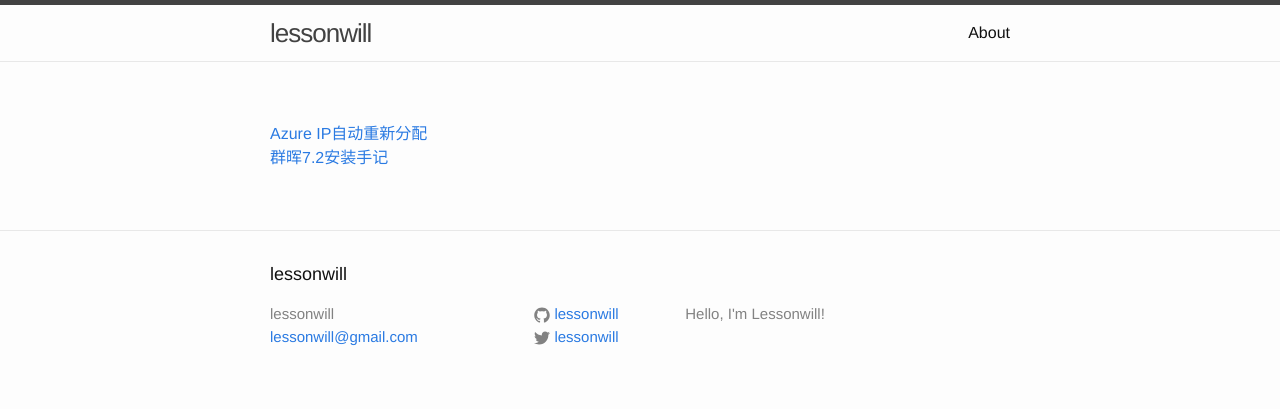
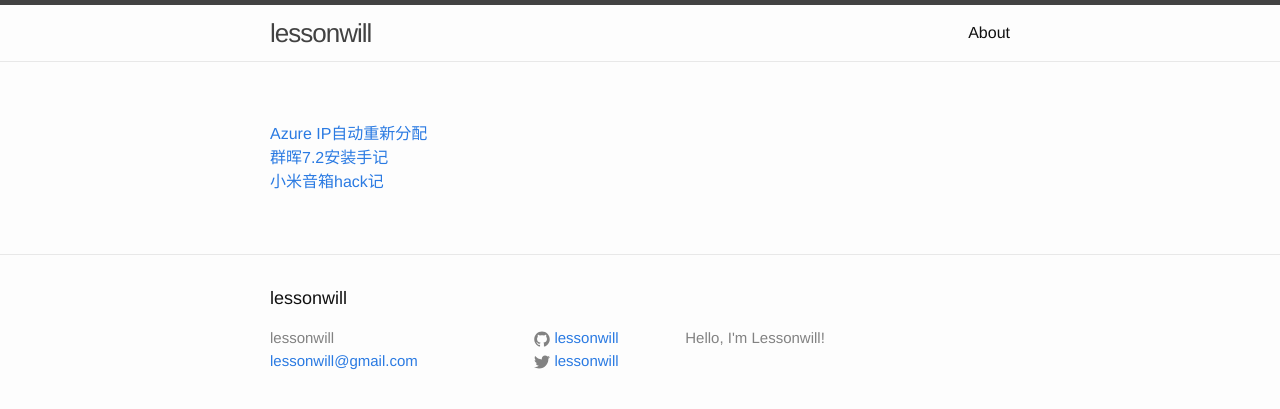
Before and after one commit to lessonwill/lessonwill.github.io, a Jekyll site: the page built from index.md, in a window 1280 px wide. Shown: the top 409 px of the page. Built offline with Jekyll 4.4.1, drawn with Linux system fonts in a browser that asks for light colours; our own code applies the rules of GitHub Pages for plain Markdown files.

Commit message:
Update index.md

```diff
--- a/index.md
+++ b/index.md
@@ -1,2 +1,3 @@
 [Azure IP自动重新分配](/2023/12/12/azure.html)
 [群晖7.2安装手记](/2023/12/12/synology.html)
+[小米音箱hack记](/2023/12/12/mi.html)
```
